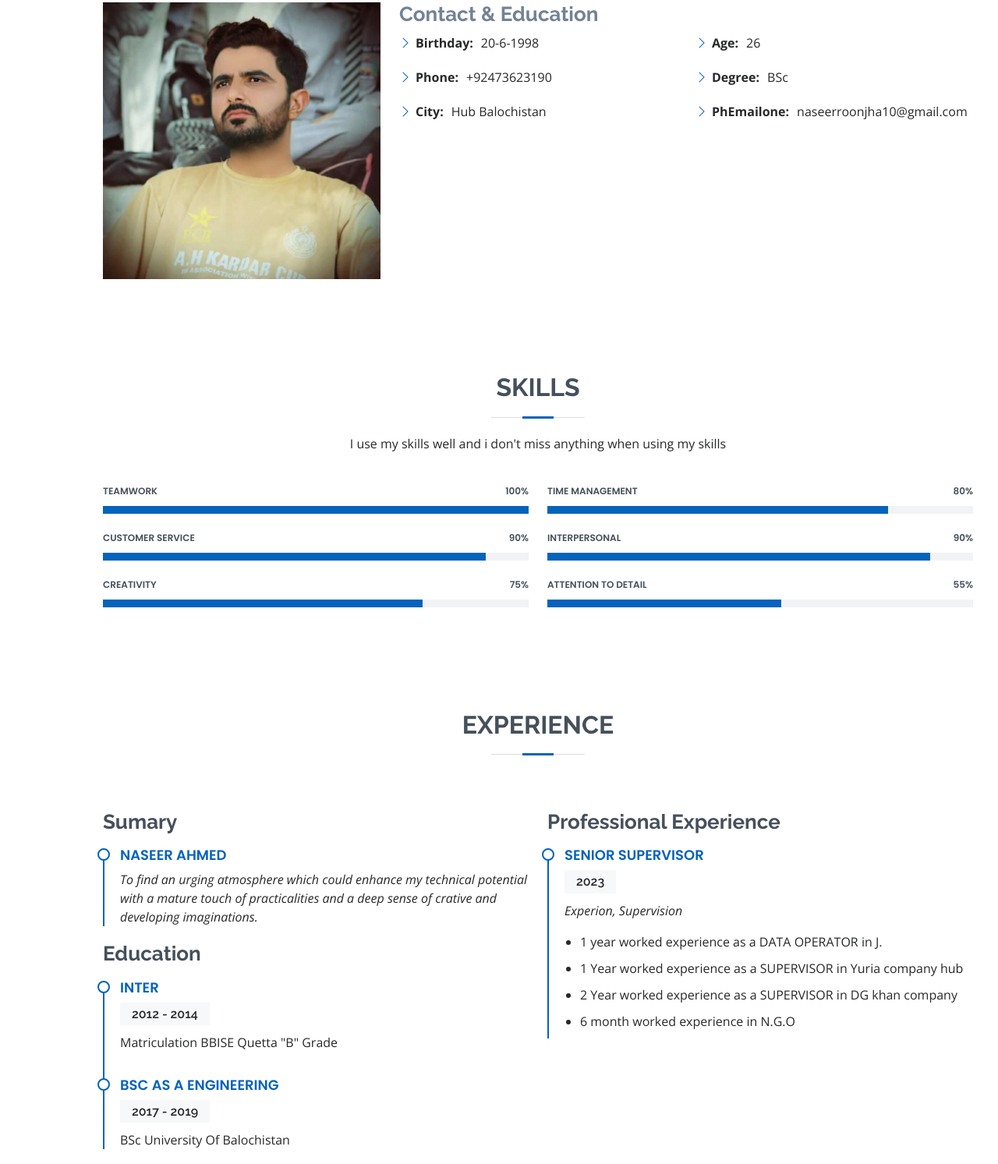
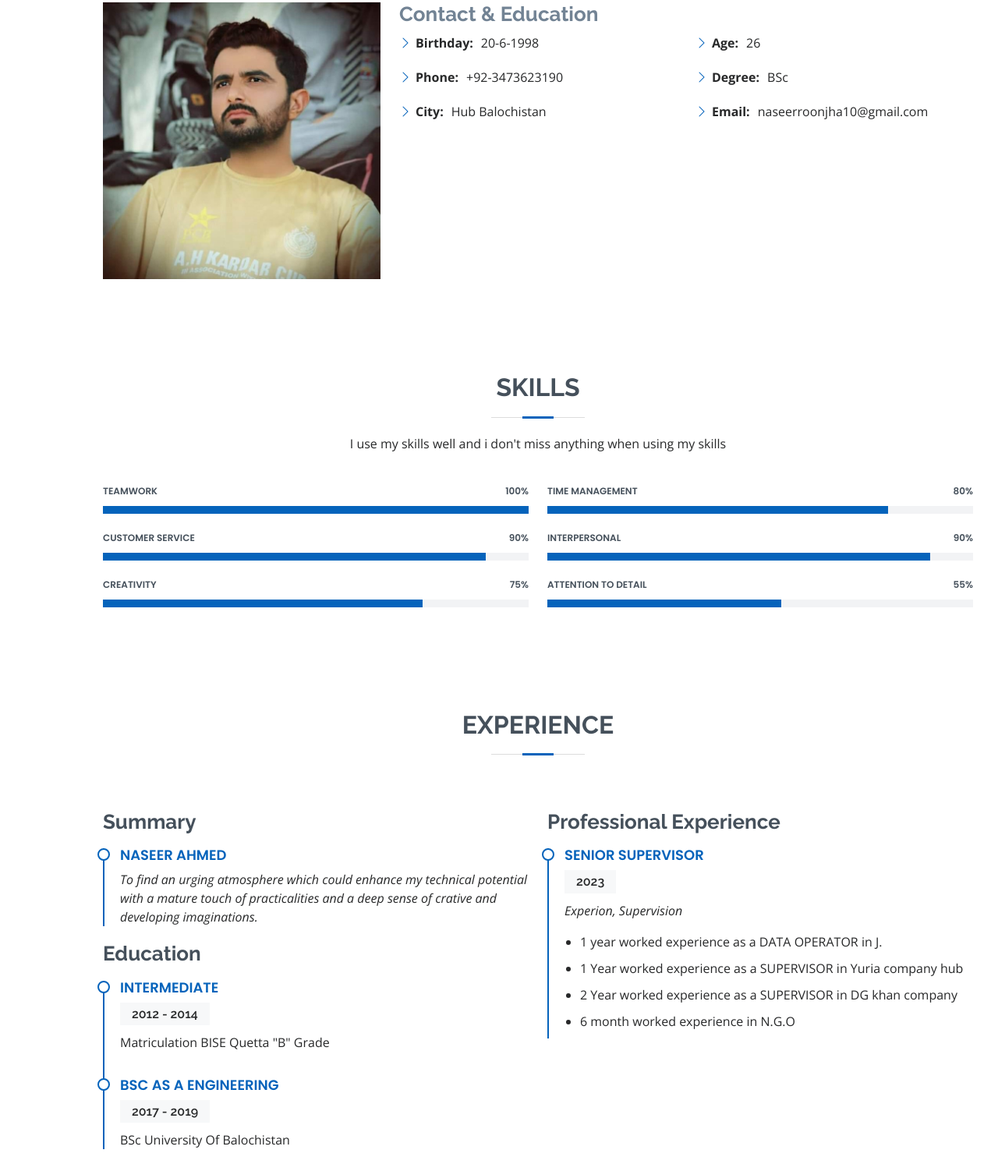
Before and after one commit to MrPerfect07/Naseer-Bahi-Portfolio, a plain HTML site: page index.html in a window 1280 px wide. Shown: the part 1013-2506 px from the top of the page at 78% size. Drawn offline with nearby package versions, Linux system fonts and the light colour scheme.

Commit message:
Update index.html

```diff
--- a/index.html
+++ b/index.html
@@ -98,7 +98,7 @@
                 <ul>
                   <li><i class="bi bi-chevron-right"></i> <strong>Birthday:</strong> <span>20-6-1998</span></li>
 
-                  <li><i class="bi bi-chevron-right"></i> <strong>Phone:</strong> <span>+92473623190</span></li>
+                  <li><i class="bi bi-chevron-right"></i> <strong>Phone:</strong> <span>+92-3473623190</span></li>
                   <li><i class="bi bi-chevron-right"></i> <strong>City:</strong> <span>Hub Balochistan</span></li>
                 </ul>
               </div>
@@ -106,7 +106,7 @@
                 <ul>
                   <li><i class="bi bi-chevron-right"></i> <strong>Age:</strong> <span>26</span></li>
                   <li><i class="bi bi-chevron-right"></i> <strong>Degree:</strong> <span>BSc</span></li>
-                  <li><i class="bi bi-chevron-right"></i> <strong>PhEmailone:</strong> <span>naseerroonjha10@gmail.com</span>
+                  <li><i class="bi bi-chevron-right"></i> <strong>Email:</strong> <span>naseerroonjha10@gmail.com</span>
                   </li>
 
                 </ul>
@@ -205,7 +205,7 @@
 
         <div class="row">
           <div class="col-lg-6">
-            <h3 class="resume-title">Sumary</h3>
+            <h3 class="resume-title">Summary</h3>
             <div class="resume-item pb-0">
               <h4>Naseer Ahmed</h4>
               <p><em>To find an urging atmosphere which could enhance my technical potential with a mature touch of
@@ -215,10 +215,10 @@
 
             <h3 class="resume-title">Education</h3>
             <div class="resume-item">
-              <h4>Inter</h4>
+              <h4>Intermediate</h4>
               <h5>2012 - 2014</h5>
 
-              <p>Matriculation BBISE Quetta "B" Grade</p>
+              <p>Matriculation BISE Quetta "B" Grade</p>
             </div>
             <div class="resume-item">
               <h4>BSc as a Engineering</h4>
@@ -337,7 +337,7 @@
         <!-- You can delete the links only if you purchased the pro version. -->
         <!-- Licensing information: [license-url] -->
         <!-- Purchase the pro version with working PHP/AJAX contact form: https://bootstrapmade.com/free-html-bootstrap-template-my-resume/ -->
-        Designed by <a href="https://bootstrapmade.com/">Wazeer Ahmed</a>
+        Designed by <a href="#">Wazeer Ahmed</a>
       </div>
     </div>
   </footer><!-- End Footer -->
```
